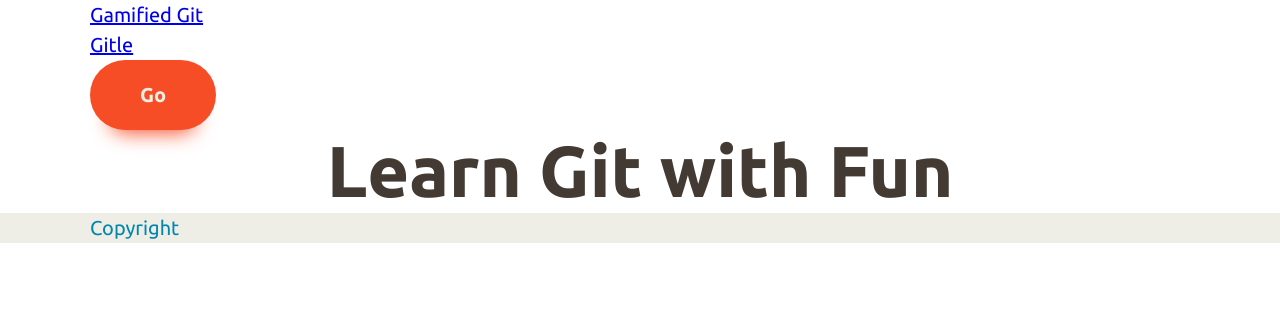
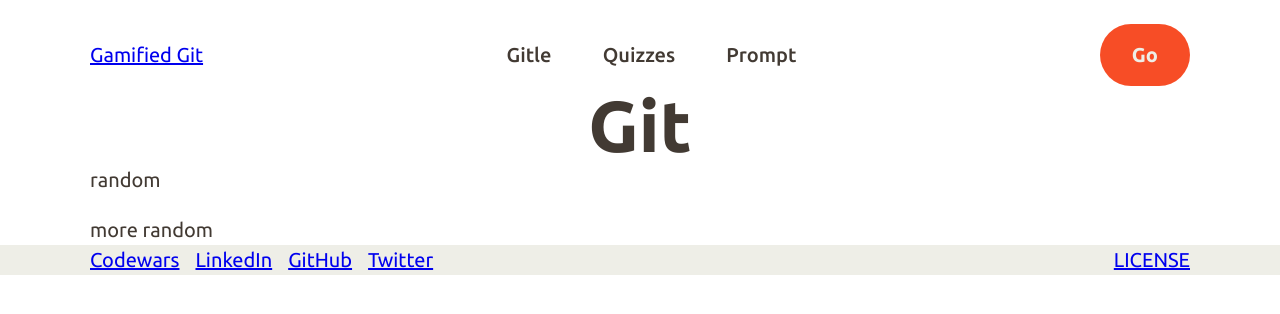
Before and after one commit to AlessandroTambellini/gamified-git, a React (Create React App) app: page / in a window 1280 px wide. Shown: the top 314 px of the page. Built offline with nearby package versions, Linux system fonts and the light colour scheme.

Commit message:
style setup | part 2 (final one)

```diff
--- a/src/App.css
+++ b/src/App.css
@@ -1,7 +1,3 @@
-.App {
-  text-align: center;
-}
-
 .App-logo {
   height: 40vmin;
   pointer-events: none;
@@ -13,21 +9,6 @@
   }
 }
 
-.App-header {
-  background-color: #282c34;
-  min-height: 100vh;
-  display: flex;
-  flex-direction: column;
-  align-items: center;
-  justify-content: center;
-  font-size: calc(10px + 2vmin);
-  color: white;
-}
-
-.App-link {
-  color: #61dafb;
-}
-
 @keyframes App-logo-spin {
   from {
     transform: rotate(0deg);
--- a/src/App.js
+++ b/src/App.js
@@ -1,48 +1,14 @@
-import { Link } from "react-router-dom";
 import "./App.css";
-// ul>li*2
+
 function App() {
   return (
-    <>
-      <header className="primary-header">
-        <div className="container">
-          <Link to="/">Gamified Git</Link>
-          <nav className="primary-navigation">
-            <ul role="list" aria-label="Primary">
-              <li>
-                <Link to="/gitle">Gitle</Link>
-              </li>
-              <li></li>
-            </ul>
-          </nav>
-          <button className="button">Go</button>
-        </div>
-      </header>
-      <main className="App">
-        <h1 className="fs-huge fw-bold">Learn Git with Fun</h1>
-      </main>
-      <footer className="bg-neutral text-secondary">
-        <div className="container">
-          <ul role="list" aria-label="social links">
-            <li>
-              <a aria-label="Codewars" href="#"></a>
-            </li>
-            <li>
-              <a aria-label="LinkedIn" href="#"></a>
-            </li>
-            <li>
-              <a aria-label="GitHub" href="#"></a>
-            </li>
-            <li>
-              <a aria-label="Twitter" href="#"></a>
-            </li>
-          </ul>
-        </div>
-        <div className="container">
-          <p>Copyright</p>
-        </div>
-      </footer>
-    </>
+    <main className="App">
+      <h1 className="fs-huge fw-bold text-center">Git</h1>
+      <div className="container flow">
+        <div>random</div>
+        <div>more random</div>
+      </div>
+    </main>
   );
 }
 
--- /dev/null
+++ b/src/components/Footer.css
@@ -0,0 +1,4 @@
+.social-list {
+  display: flex;
+  gap: var(--size-400);
+}
--- /dev/null
+++ b/src/components/Footer.js
@@ -0,0 +1,47 @@
+import "./Footer.css";
+
+function Footer() {
+  return (
+    <footer className="bg-neutral">
+      <div className="container even-columns">
+        <ul className="social-list" aria-label="social links">
+          <li>
+            <a
+              aria-label="Codewars"
+              href="https://www.codewars.com/users/AlessandroTambellini"
+            >
+              Codewars
+            </a>
+          </li>
+          <li>
+            <a
+              aria-label="LinkedIn"
+              href="https://www.linkedin.com/in/alessandro-tambellini-3739321b9/"
+            >
+              LinkedIn
+            </a>
+          </li>
+          <li>
+            <a
+              aria-label="GitHub"
+              href="https://github.com/AlessandroTambellini"
+            >
+              GitHub
+            </a>
+          </li>
+          <li>
+            <a aria-label="Twitter" href="https://twitter.com/Alessan78667092">
+              Twitter
+            </a>
+          </li>
+        </ul>
+
+        <a className="justify-self-end" href="../LICENSE">
+          LICENSE
+        </a>
+      </div>
+    </footer>
+  );
+}
+
+export default Footer;
--- /dev/null
+++ b/src/components/Header.css
@@ -0,0 +1,66 @@
+.primary-header {
+  padding-top: var(--size-500);
+}
+
+.nav-wrapper {
+  display: flex;
+  align-items: center;
+  justify-content: space-between;
+}
+
+.mobile-nav-toggle {
+  display: none;
+}
+
+.nav-list {
+  font-size: var(--fs-nav);
+  display: flex;
+  gap: clamp(3vw, 4vw, 5vw);
+  font-weight: var(--fw-semi-bold);
+}
+
+.nav-list a {
+  text-decoration: none;
+  color: hsl(var(--clr-primary-dark));
+}
+
+.nav-list a:where(:hover, :focus) {
+  color: hsl(var(--clr-primary-orange));
+}
+
+@media (max-width: 50em) {
+  .dark-layer::before {
+    content: "";
+    position: fixed;
+    inset: 0;
+    background-image: linear-gradient(
+      hsl(var(--clr-primary-dark)),
+      hsl(var(--clr-neutral))
+    );
+  }
+
+  .primary-nav {
+    display: none;
+    position: absolute;
+    max-width: 25rem;
+    margin: auto;
+    padding: var(--size-500);
+    inset: var(--fs-huge) var(--padding) auto;
+    background: hsl(var(--clr-neutral));
+    border-radius: var(--default-radius);
+  }
+
+  .nav-list {
+    display: grid;
+    gap: var(--size-400);
+    text-align: center;
+    font-weight: var(--fw-bold);
+  }
+
+  .mobile-nav-toggle {
+    display: block;
+    background: transparent;
+    border: 0;
+    padding: var(--size-200);
+  }
+}
--- /dev/null
+++ b/src/components/Header.js
@@ -0,0 +1,49 @@
+import { useState } from "react";
+import { Link } from "react-router-dom";
+import { ReactComponent as Hamburger } from "../SVG/icon-hamburger.svg";
+import "./Header.css";
+
+function Header() {
+  const [showNav, setShowNav] = useState(false);
+
+  return (
+    <header
+      className={`primary-header ${showNav && "dark-layer"}`}
+      onClick={() => showNav && setShowNav(false)}
+    >
+      <div className="container nav-wrapper">
+        <Link to="/">Gamified Git</Link>
+        <button
+          className="mobile-nav-toggle"
+          aria-controls="primary-nav"
+          aria-expanded={showNav ? "true" : "false"}
+          onClick={() => setShowNav(true)}
+        >
+          <Hamburger aria-hidden="true" />
+          <span className="visually-hidden">Menu</span>
+        </button>
+        <nav
+          className={`primary-nav ${showNav && "display-block"}`}
+          id="primary-nav"
+        >
+          <ul className="nav-list" aria-label="Primary">
+            <li>
+              <Link to="/gitle">Gitle</Link>
+            </li>
+            <li>
+              <Link to="#">Quizzes</Link>
+            </li>
+            <li>
+              <Link to="#">Prompt</Link>
+            </li>
+          </ul>
+        </nav>
+        <button className="button | display-none display-md-inline-flex">
+          Go
+        </button>
+      </div>
+    </header>
+  );
+}
+
+export default Header;
--- a/src/index.css
+++ b/src/index.css
@@ -1,8 +1,14 @@
+/*
+=== Styling Setup  ===
+*/
+
+@import url("https://fonts.googleapis.com/css2?family=Courier+Prime:wght@400;700&family=Ubuntu:wght@400;500;700&display=swap");
+
 :root {
-  --clr-primary-orange: hsl(11, 93%, 56%);
-  --clr-primary-dark: hsl(28, 13%, 23%);
-  --clr-neutral: hsl(60, 19%, 92%);
-  --clr-secondary: hsl(193, 97%, 34%);
+  --clr-primary-orange: 11, 93%, 56%;
+  --clr-primary-dark: 28, 13%, 23%;
+  --clr-neutral: 60, 19%, 92%;
+  --clr-secondary: 193, 97%, 34;
 
   --ff-primary: "Ubuntu", sans-serif;
   --ff-code: "Courier Prime", monospace;
@@ -17,7 +23,23 @@
   --fs-medium: 1rem;
   --fs-big: 1.5rem;
   --fs-huge: 2.5rem;
-  --fs-button: var(--fs-medium);
+
+  --fs-body: var(--fs-medium);
+  --fs-nav: var(--fs-500);
+  --fs-button: var(--fs-300);
+
+  --default-radius: 2px;
+  --default-opacity: 0.75;
+
+  --size-100: 0.25rem;
+  --size-200: 0.5rem;
+  --size-300: 0.75rem;
+  --size-400: 1rem;
+  --size-500: 1.5rem;
+  --size-600: 2rem;
+  --size-700: 3rem;
+  --size-800: 4rem;
+  --size-900: 5rem;
 }
 
 @media (min-width: 35em) {
@@ -49,10 +71,8 @@
   font: inherit;
 }
 
-/* Remove list styles on ul, ol elements with a list role, which suggests
-default styling will be removed */
-ul[role="list"],
-ol[role="list"] {
+ul,
+ol {
   list-style: none;
 }
 
@@ -68,8 +88,6 @@ body {
 body {
   text-rendering: optimizeSpeed;
   line-height: 1.5;
-  -webkit-font-smoothing: antialiased;
-  -moz-osx-font-smoothing: grayscale;
 }
 
 /* A elements that don't have a class get default styles */
@@ -102,33 +120,130 @@ not to see them */
 }
 
 /*
-=== Utilities ===
+=== Brand Styling ===
 */
 
+body {
+  font-size: var(--fs-medium);
+  font-family: var(--ff-body);
+  color: hsl(var(--clr-primary-dark));
+}
+
+code {
+  font-family: var(--ff-code);
+}
+
+p {
+  max-width: 60ch;
+}
+
+a,
+button {
+  cursor: pointer;
+}
+
+.button {
+  display: inline-flex;
+  border-radius: 100vmax;
+  text-decoration: none; /* just in case there's a link with the style of a button */
+  padding: var(--size-400) var(--size-600);
+  font-weight: var(--fw-bold);
+  font-size: var(--fs-button);
+  border: 0;
+  background-color: hsl(var(--clr-primary-orange));
+  color: hsl(var(--clr-neutral));
+}
+.button[data-type="inverted"] {
+  background-color: hsl(var(--clr-neutral));
+  color: hsl(var(--clr-primary-orange));
+}
+.button:where(:hover, :focus-visible) {
+  background-color: hsla(var(--clr-primary-orange), var(--default-opacity));
+}
+.button[data-type="inverted"]:where(:hover, :focus-visible) {
+  background-color: hsla(var(--clr-neutral), var(--default-opacity));
+}
+
+/*
+=== Utility Classes ===
+*/
+
+.visually-hidden {
+  clip: rect(0 0 0 0);
+  clip-path: inset(50%);
+  height: 1px;
+  overflow: hidden;
+  position: absolute;
+  white-space: nowrap;
+  width: 1px;
+}
+
+.container {
+  --max-width: 1100px;
+  --padding: 1rem;
+
+  width: min(var(--max-width), 100% - (var(--padding) * 2));
+  margin-inline: auto;
+}
+
+.even-columns {
+  display: grid;
+  gap: var(--size-400);
+  grid-auto-flow: column;
+  grid-auto-columns: 1fr;
+}
+
+.vertical-align-center {
+  align-items: center;
+}
+
+.justify-self-end {
+  justify-self: end;
+}
+
+:where(.flow > :not(:first-child)) {
+  margin-top: var(--flow-spacer, 1em);
+}
+
+.text-center {
+  text-align: center;
+}
+.text-center p {
+  margin-inline: auto;
+}
+@media (max-width: 50em) {
+  .text-center-sm-only {
+    text-align: center;
+  }
+  .text-center-sm-only p {
+    margin-inline: auto;
+  }
+}
+
 .text-primary-orange {
-  color: var(--clr-primary-orange);
+  color: hsl(var(--clr-primary-orange));
 }
 .text-primary-dark {
-  color: var(--clr-primary-dark);
+  color: hsl(var(--clr-primary-dark));
 }
 .text-secondary {
-  color: var(--clr-secondary);
+  color: hsl(var(--clr-secondary));
 }
 .text-neutral {
-  color: var(--clr-neutral);
+  color: hsl(var(--clr-neutral));
 }
 
 .bg-primary-orange {
-  background-color: var(--clr-primary-orange);
+  background-color: hsl(var(--clr-primary-orange));
 }
 .bg-primary-dark {
-  background-color: var(--clr-primary-dark);
+  background-color: hsl(var(--clr-primary-dark));
 }
 .bg-secondary {
-  background-color: var(--clr-secondary);
+  background-color: hsl(var(--clr-secondary));
 }
 .bg-neutral {
-  background-color: var(--clr-neutral);
+  background-color: hsl(var(--clr-neutral));
 }
 
 .fw-regular {
@@ -149,58 +264,22 @@ not to see them */
 }
 .fs-big {
   font-size: var(--fs-big);
-  line-height: 1.2;
+  line-height: 1.1;
 }
 .fs-huge {
   font-size: var(--fs-huge);
-  line-height: 1.15;
+  line-height: 1.1;
 }
 
-.container {
-  --max-width: 1100px;
-  --padding: 1rem;
-
-  width: min(
-    var(--max-width),
-    100% - (var(--padding) * 2)
-  ); /* Inside min you do not need calc */
-  margin-inline: auto;
+.display-none {
+  display: none;
+}
+.display-block {
+  display: block;
 }
 
-/*
-=== General Styling ===
-*/
-
-body {
-  font-size: var(--fs-medium);
-  font-family: var(--ff-body);
-  color: var(--clr-primary-dark);
+@media (min-width: 50em) {
+  .display-md-inline-flex {
+    display: inline-flex;
+  }
 }
-
-code {
-  font-family: var(--ff-code);
-}
-
-.button {
-  cursor: pointer;
-  border-radius: 100vmax;
-  text-decoration: none; /* just in case there's a link with the style of a button */
-  padding: 1em 2.5em;
-  font-weight: var(--fw-bold);
-  font-size: var(--fs-button);
-  border: 0;
-  background-color: var(--clr-primary-orange);
-  color: var(--clr-neutral);
-  box-shadow: 0 1.125em 1em -1em var(--clr-primary-orange);
-}
-
-/* I'm not using this. Just in case for the future styling */
-.button[data-type="inverted"] {
-  background-color: var(--clr-neutral);
-  color: var(--clr-primary-orange);
-}
-
-.button:hover,
-.button:focus-visible {
-  opacity: 0.75;
-}
--- a/src/index.js
+++ b/src/index.js
@@ -2,6 +2,8 @@ import React from "react";
 import ReactDOM from "react-dom/client";
 import { BrowserRouter, Routes, Route } from "react-router-dom";
 import App from "./App";
+import Header from "./components/Header";
+import Footer from "./components/Footer";
 import reportWebVitals from "./reportWebVitals";
 import "./index.css";
 import Gitle from "./routes/Gitle/Gitle";
@@ -10,10 +12,12 @@ const root = ReactDOM.createRoot(document.getElementById("root"));
 root.render(
   <React.StrictMode>
     <BrowserRouter>
+      <Header />
       <Routes>
         <Route path="/" element={<App />} />
         <Route path="gitle" element={<Gitle />} />
       </Routes>
+      <Footer />
     </BrowserRouter>
   </React.StrictMode>
 );
```
Also changed, not shown: public/index.html (+1 -6 lines), src/SVG/icon-hamburger.svg (added).
